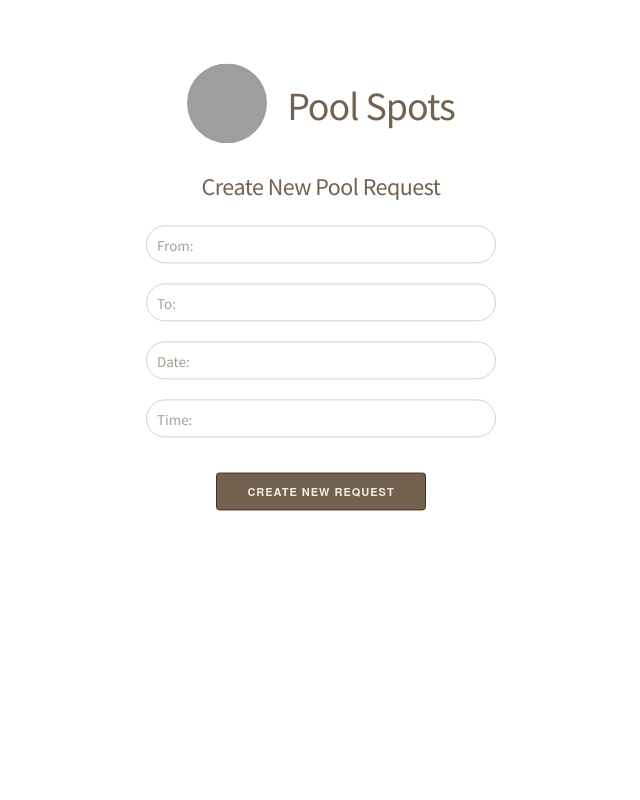
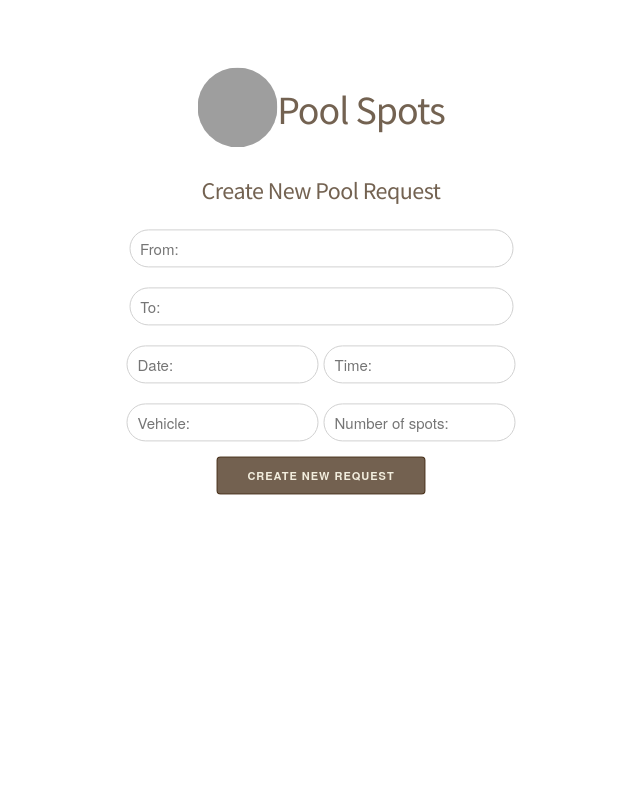
Before and after one commit to AyushMukherjee/suslab, a Flask app: page /pool/create-pool/ in a window 1280 px wide. Shown: the whole page, without its empty margins (319-959 px from the left). Run offline with Flask 2, Linux system fonts and the light colour scheme; a user stored in the database is signed in; some libraries are stand-ins or nearby versions; grey boxes are pictures that could not be loaded.

Commit message:
remove code hacks

```diff
--- a/suslab/pool/controllers.py
+++ b/suslab/pool/controllers.py
@@ -37,12 +37,12 @@ def create_pool():
             from_ = form.from_.data,
             to_ = form.to_.data,
             time = pool_datetime,
+            vehicle = form.vehicle.data,
+            spots = form.spots.data,
             pooler = pooler,
         )
         try:
-            if not current_user.pooler:
-                db.session.add(pooler)
-            db.session.add(pool)
+            db.session.add_all([pooler, pool])
             db.session.commit()
             return redirect(url_for('pool.index'))
         except:
@@ -61,8 +61,7 @@ def signup(id):
     pool.signups = (pool.signups or []) + [signup]
 
     try:
-        if not current_user.signup:
-            db.session.add(signup)
+        db.session.add(signup)
         db.session.commit()
         return redirect(url_for('pool.index'))
     except:
--- a/suslab/pool/forms.py
+++ b/suslab/pool/forms.py
@@ -1,34 +1,49 @@
 from flask_wtf import FlaskForm
 from wtforms.fields import StringField, DateField, TimeField
+from wtforms.fields.core import IntegerField
 from wtforms.fields.simple import SubmitField
-from wtforms.validators import InputRequired, Length
+from wtforms.validators import DataRequired, Length, NumberRange
 
 
 class PoolForm(FlaskForm):
     from_ = StringField(
       'from_',
       validators=[
-        InputRequired(message='Please provide a pool source'),
-        Length(min=1, max=128, message='Please provide a valid source'),
+        DataRequired(message='Please specify a pool source'),
+        Length(min=1, max=32, message='Please specify a valid source'),
       ]
     )
     to_ = StringField(
       'to_',
       validators=[
-        InputRequired(message='Please provide a pool destination'),
-        Length(min=1, max=128, message='Please provide a valid address'),
+        DataRequired(message='Please specify a pool destination'),
+        Length(min=1, max=32, message='Please specify a valid address'),
       ]
     )
     date = DateField(
       'date',
       validators=[
-        InputRequired(message='Please provide a pool date'),
+        DataRequired(message='Please specify a pool date'),
       ]
     )
     time = TimeField(
       'time',
       validators=[
-        InputRequired(message='Please provide a pool time'),
+        DataRequired(message='Please specify a pool time'),
+      ]
+    )
+    vehicle = StringField(
+      'vehicle',
+      validators=[
+        DataRequired(message='Please specify a pool vehicle'),
+        Length(min=1, max=32, message='Please specify a valid vehicle'),
+      ]
+    )
+    spots = IntegerField(
+      'spots',
+      validators=[
+        DataRequired(message='Please specify the number of pool spots'),
+        NumberRange(min=1, max=5, message='Please specify a number between 1 and 5'),
       ]
     )
     submit = SubmitField('Create New Request')
--- a/suslab/static/css/base.css
+++ b/suslab/static/css/base.css
@@ -43,7 +43,7 @@ h1, h2, h3, h4, h5, h6 {
     flex-direction: row;
     align-items: center;
     justify-content: center;
-    gap: 2rem; }
+    gap: var(--gap); }
 
 .flex-group-list{
     display: flex;
--- a/suslab/static/css/form.css
+++ b/suslab/static/css/form.css
@@ -75,7 +75,7 @@
 
 .form-fields {
     flex-direction: column;
-    gap: 5px; }
+    --gap: 5px; }
 
 .form-fields label{
     display: none; }
@@ -85,14 +85,25 @@
 .form-fields input[type="password"],
 .form-fields input[type="date"],
 .form-fields input[type="time"],
+.form-fields input[type="number"],
 .form-fields textarea {
-    width: clamp(350px, 20vw, 500px);
+    width: clamp(350px, 30vw, 400px);
     border-radius: 20px; }
 
 .form-fields textarea {
     min-height: 120px;
     height: 20vh;
     resize: none; }
+
+input[type="text"].reduced,
+input[type="email"].reduced,
+input[type="password"].reduced,
+input[type="date"].reduced,
+input[type="time"].reduced,
+input[type="number"].reduced {
+    width: clamp(150px, 15vw, 200px);
+    border-radius: 20px; }
+}
 
 .form-fields input::placeholder,
 .form-fields textarea::placeholder {
--- a/suslab/static/css/skeleton.css
+++ b/suslab/static/css/skeleton.css
@@ -56,7 +56,10 @@
   /* dimension params */
   --section-height-primary: 100vh;
   --section-height-reduced: 55vh;
-  --section-height-strip: 4vh; }
+  --section-height-strip: 4vh;
+
+  /* others */
+  --gap: 2 rem; }
 
 
 /* Grid
--- a/suslab/templates/pool/create_pool.html
+++ b/suslab/templates/pool/create_pool.html
@@ -9,8 +9,14 @@
         {{ form.hidden_tag() }}
         {{ form.from_(placeholder='From:') }}
         {{ form.to_(placeholder='To:') }}
-        {{ form.date(placeholder='Date:', type='text', onfocus="setDate(this, infocus=false)", onfocusout="setDate(this)") }}
-        {{ form.time(placeholder='Time:', type='text', onfocus="(this.type='time')", onfocusout="(this.type='text')") }}
+        <div class="flex-horizontal">
+            {{ form.date(placeholder='Date:', type='text', class='reduced', onfocus="setDate(this, infocus=false)", onfocusout="setDate(this)") }}
+            {{ form.time(placeholder='Time:', type='text', class='reduced', onfocus="(this.type='time')", onfocusout="(this.type='text')") }}
+        </div>
+        <div class="flex-horizontal">
+            {{ form.vehicle(placeholder='Vehicle:', class='reduced') }}
+            {{ form.spots(placeholder='Number of spots:', type='number', class='reduced', min='1', max='5') }}
+        </div>
     </div>
     {{ form.submit(class='button-primary') }}
 </form>
--- a/suslab/templates/pool/index.html
+++ b/suslab/templates/pool/index.html
@@ -26,6 +26,8 @@ Pool Spots
                     <th>Pool To</th>
                     <th>Pool Time</th>
                     <th>Pooler</th>
+                    <th>Vehicle</th>
+                    <th>Number of Spots</th>
                     <th>Signups</th>
                     <th>Actions</th>
                 </tr>
@@ -36,6 +38,8 @@ Pool Spots
                         <td>{{ pool.to_ }}</td>
                         <td>{{ pool.time }}</td>
                         <td>{{ pool.pooler.user.name }}</td>
+                        <td>{{ pool.vehicle }}</td>
+                        <td>{{ pool.spots }}</td>
                         <td>
                             {%if pool.signups %}
                                 {% for signup in pool.signups %}
--- a/suslab/users/models.py
+++ b/suslab/users/models.py
@@ -111,7 +111,9 @@ class Pool(ProductBase):
 
     from_ = db.Column(db.String(32), nullable=False)
     to_ = db.Column(db.String(32), nullable=False)
-    time = db.Column(db.DateTime)
+    time = db.Column(db.DateTime, nullable=False)
+    vehicle = db.Column(db.String(32), nullable=False)
+    spots = db.Column(db.Integer, nullable=False)
 
     # pooler-pool relationship: parent=pool, child=pooler, many-one relationship
     pooler_id = db.Column(db.Integer, db.ForeignKey('poolers.id'))
```
Also changed, not shown: suslab.db.
